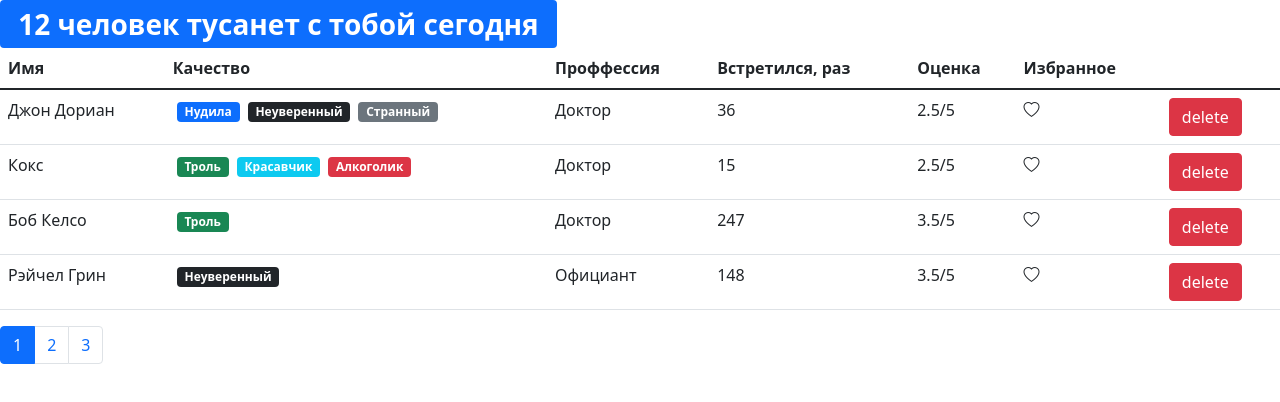
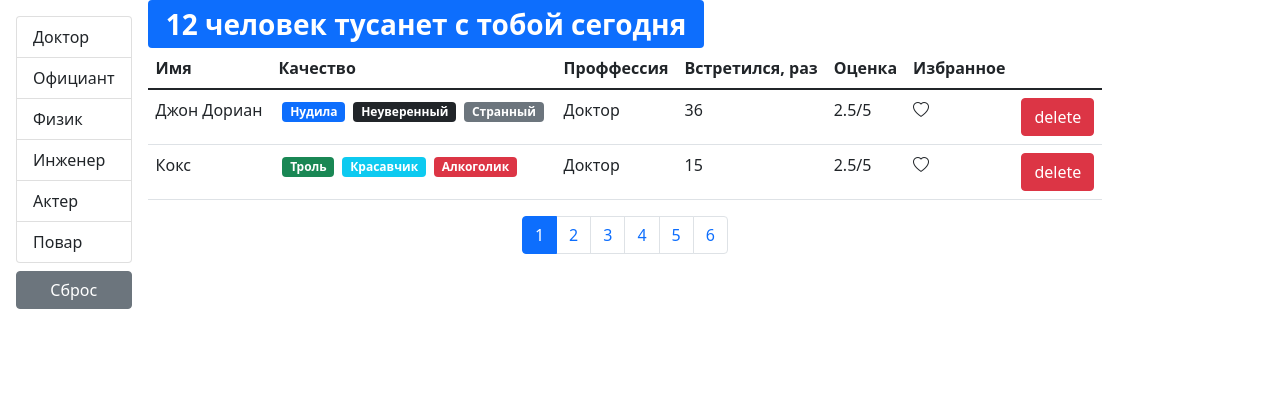
Before and after one commit to NikaLuki/Result-module-2, a React (Create React App) app: page / in a window 1280 px wide. Shown: the top 402 px of the page. Built offline with nearby package versions, Linux system fonts and the light colour scheme.

Commit message:
task 2-5-1

```diff
--- a/src/App.jsx
+++ b/src/App.jsx
@@ -1,10 +1,16 @@
-import React from "react";
+import React, { useEffect, useState } from "react";
 import api from "./api";
-import SearchStatus from "./components/searchStatus";
 import Table from "./components/table";
 
 const App = () => {
-    const [users, setUsers] = React.useState(api.users.fetchAll());
+    const [users, setUsers] = useState([]);
+
+    useEffect(() => {
+        api.users.fetchAll().then((data) => {
+            setUsers(data);
+        });
+    }, []);
+
     const handleDelete = (userId) => {
         setUsers(users.filter((user) => user._id !== userId));
     };
@@ -20,7 +26,6 @@
 
     return (
         <>
-            <SearchStatus usersCount={users.length} />
             <Table
                 users={users}
                 onDelete={handleDelete}
--- /dev/null
+++ b/src/api/fake.api/professions.api.js
@@ -0,0 +1,26 @@
+export const professionsObject = {
+    doctor: { _id: "67rdca3eeb7f6fgeed471818", name: "Доктор" },
+    waiter: { _id: "67rdca3eeb7f6fgeed471820", name: "Официант" },
+    physics: { _id: "67rdca3eeb7f6fgeed471814", name: "Физик" },
+    engineer: { _id: "67rdca3eeb7f6fgeed471822", name: "Инженер" },
+    actor: { _id: "67rdca3eeb7f6fgeed471824", name: "Актер" },
+    cook: { _id: "67rdca3eeb7f6fgeed471829", name: "Повар" }
+};
+export const professions = [
+    { _id: "67rdca3eeb7f6fgeed471818", name: "Доктор" },
+    { _id: "67rdca3eeb7f6fgeed471820", name: "Официант" },
+    { _id: "67rdca3eeb7f6fgeed471814", name: "Физик" },
+    { _id: "67rdca3eeb7f6fgeed471822", name: "Инженер" },
+    { _id: "67rdca3eeb7f6fgeed471824", name: "Актер" },
+    { _id: "67rdca3eeb7f6fgeed471829", name: "Повар" }
+];
+const fetchAll = () =>
+    new Promise((resolve) => {
+        window.setTimeout(function () {
+            resolve(professions);
+        }, 2000);
+    });
+
+export default {
+    fetchAll
+};
--- a/src/api/fake.api/user.api.js
+++ b/src/api/fake.api/user.api.js
@@ -1,11 +1,4 @@
-const professions = {
-    doctor: { _id: "67rdca3eeb7f6fgeed471818", name: "Доктор" },
-    waiter: { _id: "67rdca3eeb7f6fgeed471820", name: "Официант" },
-    physics: { _id: "67rdca3eeb7f6fgeed471814", name: "Физик" },
-    engineer: { _id: "67rdca3eeb7f6fgeed471822", name: "Инженер" },
-    actor: { _id: "67rdca3eeb7f6fgeed471824", name: "Актер" },
-    cook: { _id: "67rdca3eeb7f6fgeed471829", name: "Повар" }
-};
+import { professionsObject as professions } from "./professions.api";
 const qualities = {
     tedious: {
         _id: "67rdca3eeb7f6fgeed471198",
@@ -149,6 +142,14 @@
         bookmark: false
     }
 ];
-export function fetchAll() {
-    return users;
-}
+
+const fetchAll = () =>
+    new Promise((resolve) => {
+        window.setTimeout(function () {
+            resolve(users);
+        }, 2000);
+    });
+
+export default {
+    fetchAll
+};
--- a/src/api/index.js
+++ b/src/api/index.js
@@ -1,5 +1,7 @@
-import * as users from "./fake.api/user.api";
+import users from "./fake.api/user.api";
+import professions from "./fake.api/professions.api";
 const API = {
-    users
+    users,
+    professions
 };
 export default API;
--- a/src/components/bookmark.jsx
+++ b/src/components/bookmark.jsx
@@ -1,5 +1,6 @@
 import React from "react";
 import PropTypes from "prop-types";
+
 const BookMark = ({ status, onToggleBookMark, id }) => {
     return (
         <i
--- /dev/null
+++ b/src/components/groupList.jsx
@@ -0,0 +1,42 @@
+import React from "react";
+import PropTypes from "prop-types";
+
+const GroupList = ({
+    items,
+    onSelectItem,
+    selectedItem,
+    valueProperty,
+    contentProperty
+}) => {
+    return (
+        <ul className="list-group">
+            {Object.keys(items).map((item) => {
+                return (
+                    <li
+                        key={items[item][valueProperty]}
+                        onClick={() => onSelectItem(items[item][valueProperty])}
+                        className={
+                            "list-group-item" +
+                            (items[item] === selectedItem ? " active" : "")
+                        }
+                        role="button"
+                    >
+                        {items[item][contentProperty]}
+                    </li>
+                );
+            })}
+        </ul>
+    );
+};
+GroupList.defaultProps = {
+    valueProperty: "_id",
+    contentProperty: "name"
+};
+GroupList.propTypes = {
+    items: PropTypes.oneOfType([PropTypes.object, PropTypes.array]).isRequired,
+    onSelectItem: PropTypes.func.isRequired,
+    selectedItem: PropTypes.string,
+    contentProperty: PropTypes.string.isRequired,
+    valueProperty: PropTypes.string.isRequired
+};
+export default GroupList;
--- a/src/components/pagination.jsx
+++ b/src/components/pagination.jsx
@@ -6,7 +6,7 @@
     const pageCount = Math.ceil(itemsCount / pageSize);
     React.useEffect(() => {
         if (pageCount < currentPage && currentPage !== 1) {
-            onPageChange(currentPage - 1);
+            onPageChange(pageCount);
         }
     }, [pageCount]);
     if (pageCount === 1) {
--- a/src/components/qualitie.jsx
+++ b/src/components/qualitie.jsx
@@ -1,5 +1,6 @@
 import React from "react";
 import PropTypes from "prop-types";
+
 const Qualitie = ({ color, name, _id }) => {
     return <span className={"badge bg-" + color + " m-1"}>{name}</span>;
 };
--- a/src/components/table.jsx
+++ b/src/components/table.jsx
@@ -1,20 +1,55 @@
-import React from "react";
+import { React, useState, useEffect } from "react";
 import { paginate } from "../utils/paginate";
 import Pagination from "./pagination";
 import Users from "./users";
 import PropTypes from "prop-types";
+import GroupList from "./groupList";
+import api from "../api/";
+import SearchStatus from "./searchStatus";
 
 const Table = ({ users, onDelete, onToggleBookMark }) => {
-    const count = users.length;
-    const pageSize = 4;
-    const [currentPage, setCurrentPage] = React.useState(1);
+    const pageSize = 2;
+    const [currentPage, setCurrentPage] = useState(1);
+    const [professions, setProprofessions] = useState();
+    const [slectedProfession, setSelectedProfession] = useState();
+
+    useEffect(() => {
+        api.professions.fetchAll().then((data) => {
+            setProprofessions(data);
+        });
+    }, []);
+
     const handlePageChange = (pageIndex) => {
         setCurrentPage(pageIndex);
     };
+    const handleSelectProfession = (itemID) => {
+        setSelectedProfession(itemID);
+    };
 
-    const userCrop = paginate(users, currentPage, pageSize);
+    const filteredUsers = slectedProfession
+        ? users.filter((user) => user.profession._id === slectedProfession)
+        : users;
+    const userCrop = paginate(filteredUsers, currentPage, pageSize);
+    const count = filteredUsers.length;
     return (
-        <>
+        <div className="d-flex">
+            {professions && (
+                <div className="d-flex flex-column flex-shrink-0 p-3">
+                    <GroupList
+                        items={professions}
+                        onSelectItem={handleSelectProfession}
+                        selectedItem={slectedProfession}
+                    />
+                    <button
+                        className="btn btn-secondary mt-2"
+                        onClick={() => setSelectedProfession()}
+                    >
+                        Сброс
+                    </button>
+                </div>
+            )}
+            <div>
+                <SearchStatus usersCount={count} />
                 {count > 0 && (
                     <table className="table">
                         <thead>
@@ -37,18 +72,20 @@
                         </tbody>
                     </table>
                 )}
-
+                <div className="d-flex justify-content-center">
                     <Pagination
                         itemsCount={count}
                         pageSize={pageSize}
                         currentPage={currentPage}
                         onPageChange={handlePageChange}
                     />
-        </>
+                </div>
+            </div>
+        </div>
     );
 };
 Table.propTypes = {
-    users: PropTypes.arrayOf(PropTypes.object).isRequired,
+    users: PropTypes.array.isRequired,
     onDelete: PropTypes.func.isRequired,
     onToggleBookMark: PropTypes.func.isRequired
 };
```
Also changed, not shown: .eslintrc.js. Lines whose indentation alone changed are shown as unchanged.
